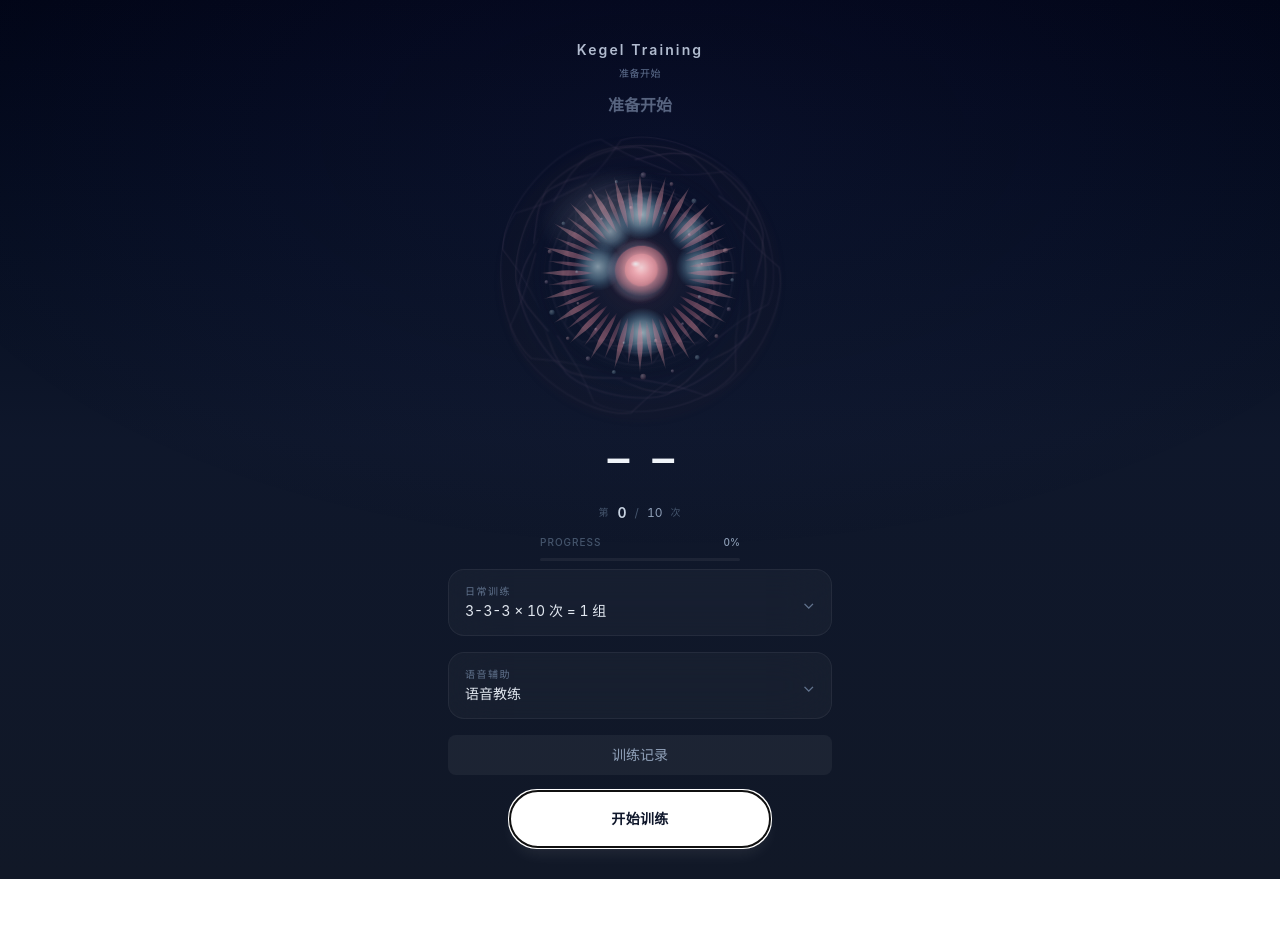
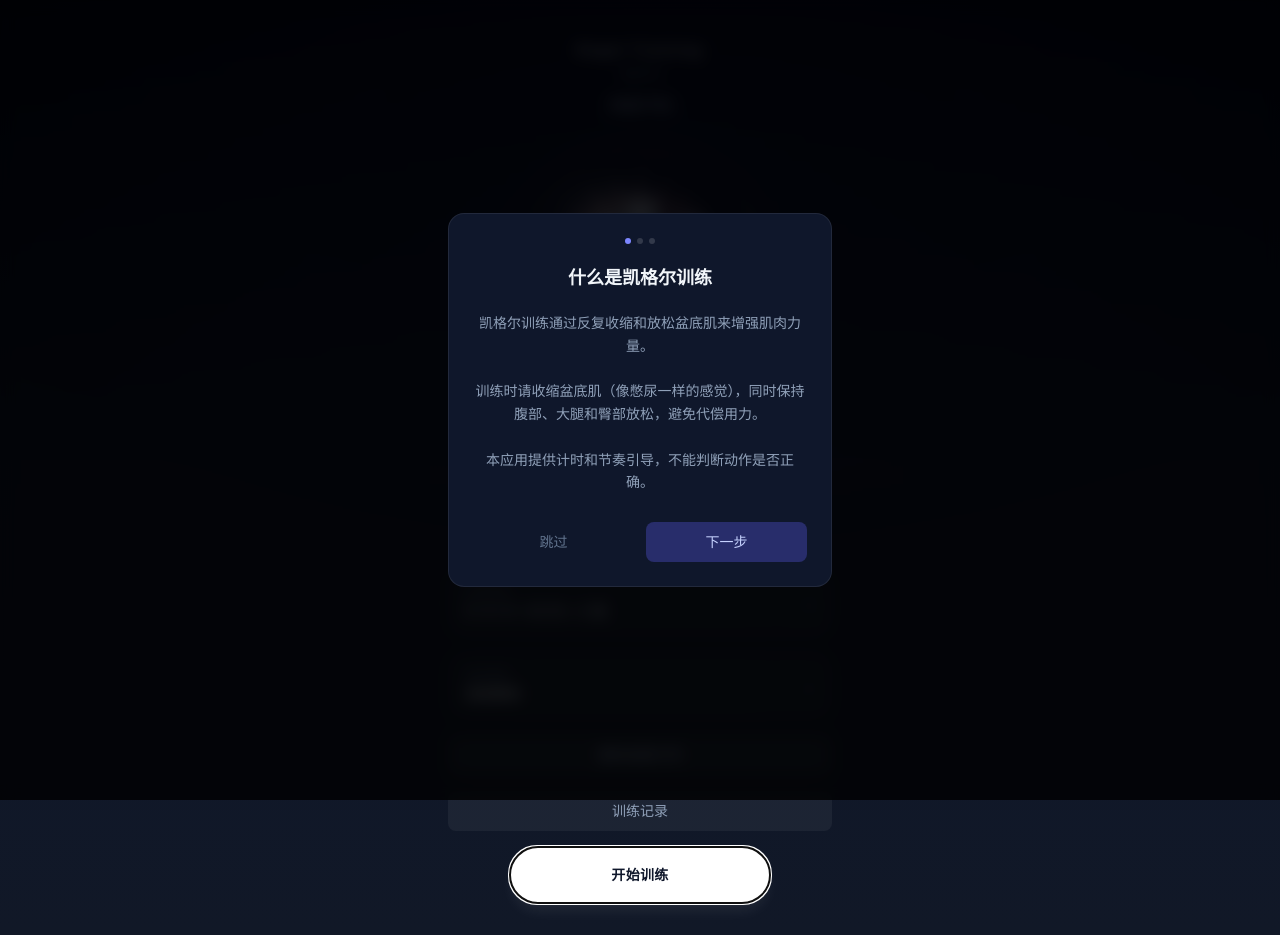
Before and after one commit to chasingboy95/kagle, a React (Vite) app: page / in a window 1280 px wide. Before the commit the page ends 879 px from the top, so only its background shows below. Built offline with nearby package versions, Linux system fonts and the light colour scheme.

Commit message:
feat: 首次使用引导，三页全屏向导模态 (#10)

```diff
--- a/src/App.tsx
+++ b/src/App.tsx
@@ -12,6 +12,7 @@ import { useVoiceAssistant } from './hooks/useVoiceAssistant';
 import { useTrainingHistory, buildTrainingRecord } from './hooks/useTrainingHistory';
 import TrainingHistory from './components/TrainingHistory';
 import ProgressiveSuggestion from './components/ProgressiveSuggestion';
+import Onboarding from './components/Onboarding';
 import { evaluateSuggestion, DEFAULT_PROGRESSIVE_STATE, type ProgressiveSuggestion as SuggestionType, type ProgressiveSuggestionState } from './utils/progressiveTraining';
 import { defineSchema } from './utils/storage';
 import { defaultStorage } from './utils/storage';
@@ -34,11 +35,14 @@ const PROGRESSIVE_SCHEMA = defineSchema({
   },
 });
 
+
+  const ONBOARDING_SCHEMA = defineSchema({ category: 'onboarding', version: 1, defaultValue: true, validate: (v: unknown) => typeof v === 'boolean' ? v : true, });
   const voice = useVoiceAssistant();
   const history = useTrainingHistory();
   const [showHistory, setShowHistory] = useState(false);
   const [suggestion, setSuggestion] = useState<SuggestionType | null>(null);
   const [progState, setProgState] = useState<ProgressiveSuggestionState>(() => defaultStorage.read(PROGRESSIVE_SCHEMA));
+  const [showOnboarding, setShowOnboarding] = useState(() => defaultStorage.read(ONBOARDING_SCHEMA));
   const { state, config, start, pause, resume, stop, finish, restart, updateConfig } =
     useKegelEngine({
       onVoiceEvent: voice.emit,
@@ -96,6 +100,8 @@ const PROGRESSIVE_SCHEMA = defineSchema({
     setSuggestion(null);
   };
 
+  const handleOnboardingComplete = () => { setShowOnboarding(false); defaultStorage.write(ONBOARDING_SCHEMA, false); };
+
   const handleStart = () => {
     void voice.unlock();
     start();
@@ -107,6 +113,8 @@ const PROGRESSIVE_SCHEMA = defineSchema({
   };
 
   return (
+    <>
+      {showOnboarding && <Onboarding onComplete={handleOnboardingComplete} />}
     <div className="relative min-h-dvh bg-gradient-to-b from-[#020617] via-slate-900 to-[#111827] flex flex-col items-center px-5 pt-6 pb-8 overflow-x-hidden selection:bg-white/10">
       <div className="fixed inset-0 pointer-events-none overflow-hidden">
         <motion.div
@@ -215,6 +223,15 @@ const PROGRESSIVE_SCHEMA = defineSchema({
               onChange={voice.updateSettings}
             />
 
+
+            {isIdle && (
+              <button
+                onClick={() => setShowOnboarding(true)}
+                className="w-full rounded-lg bg-white/5 text-slate-400 py-2.5 text-sm font-medium hover:bg-white/10 transition-colors"
+              >
+                重新查看引导
+              </button>
+            )}
             {isIdle && (
               <button
                 onClick={() => setShowHistory(true)}
@@ -244,5 +261,6 @@ const PROGRESSIVE_SCHEMA = defineSchema({
         )}
       </div>
     </div>
+    </>
   );
 }
--- /dev/null
+++ b/src/components/Onboarding.tsx
@@ -0,0 +1,98 @@
+import { motion, AnimatePresence } from 'framer-motion';
+import { useState } from 'react';
+
+interface Page {
+  title: string;
+  body: string;
+}
+
+const PAGES: Page[] = [
+  {
+    title: '什么是凯格尔训练',
+    body: '凯格尔训练通过反复收缩和放松盆底肌来增强肌肉力量。\n\n训练时请收缩盆底肌（像憋尿一样的感觉），同时保持腹部、大腿和臀部放松，避免代偿用力。\n\n本应用提供计时和节奏引导，不能判断动作是否正确。',
+  },
+  {
+    title: '训练中的呼吸与安全',
+    body: '训练时请保持自然呼吸，不要屏气。\n\n如果在训练中出现疼痛、头晕或明显不适，请立即停止，并咨询医生或物理治疗师。\n\n孕妇、产后不久或患有特定疾病者，建议在专业人士指导下进行。',
+  },
+  {
+    title: '关于本应用',
+    body: '本应用仅提供计时和节奏引导，不是医疗设备，不能诊断或治疗任何疾病。\n\n训练参数（收缩/保持/放松时间、次数）均为节奏模板，不代表个体化治疗建议。\n\n所有数据仅存储在您的设备本地，不会上传至任何服务器。',
+  },
+];
+
+interface Props {
+  onComplete: () => void;
+}
+
+export default function Onboarding({ onComplete }: Props) {
+  const [page, setPage] = useState(0);
+  const isLast = page === PAGES.length - 1;
+
+  const next = () => {
+    if (isLast) {
+      onComplete();
+    } else {
+      setPage((p) => p + 1);
+    }
+  };
+
+  return (
+    <AnimatePresence>
+      <motion.div
+        initial={{ opacity: 0 }}
+        animate={{ opacity: 1 }}
+        exit={{ opacity: 0 }}
+        className="fixed inset-0 z-50 flex items-end sm:items-center justify-center bg-black/80 backdrop-blur-sm px-4 pb-8 sm:pb-0"
+        role="dialog"
+        aria-modal="true"
+        aria-label="新手引导"
+      >
+        <motion.div
+          key={page}
+          initial={{ opacity: 0, y: 20 }}
+          animate={{ opacity: 1, y: 0 }}
+          transition={{ duration: 0.25 }}
+          className="w-full max-w-sm bg-slate-900 border border-white/[0.08] rounded-2xl px-6 py-6 space-y-5"
+        >
+          {/* Page indicator */}
+          <div className="flex justify-center gap-1.5">
+            {PAGES.map((_, i) => (
+              <div
+                key={i}
+                className={`w-1.5 h-1.5 rounded-full transition-colors ${
+                  i === page ? 'bg-indigo-400' : 'bg-white/15'
+                }`}
+              />
+            ))}
+          </div>
+
+          <h2 className="text-lg font-semibold text-slate-100 text-center">
+            {PAGES[page].title}
+          </h2>
+
+          <p className="text-sm text-slate-400 leading-relaxed whitespace-pre-line text-center">
+            {PAGES[page].body}
+          </p>
+
+          <div className="flex gap-3 pt-2">
+            <button
+              type="button"
+              onClick={onComplete}
+              className="flex-1 py-2.5 rounded-lg text-sm font-medium text-slate-500 hover:text-slate-300 transition-colors"
+            >
+              跳过
+            </button>
+            <button
+              type="button"
+              onClick={next}
+              className="flex-1 py-2.5 rounded-lg text-sm font-medium bg-indigo-500/30 text-indigo-200 hover:bg-indigo-500/40 transition-colors"
+            >
+              {isLast ? '开始训练' : '下一步'}
+            </button>
+          </div>
+        </motion.div>
+      </motion.div>
+    </AnimatePresence>
+  );
+}
```
Also changed, not shown: 3 other files (tests, documents, lock files or other folders).
